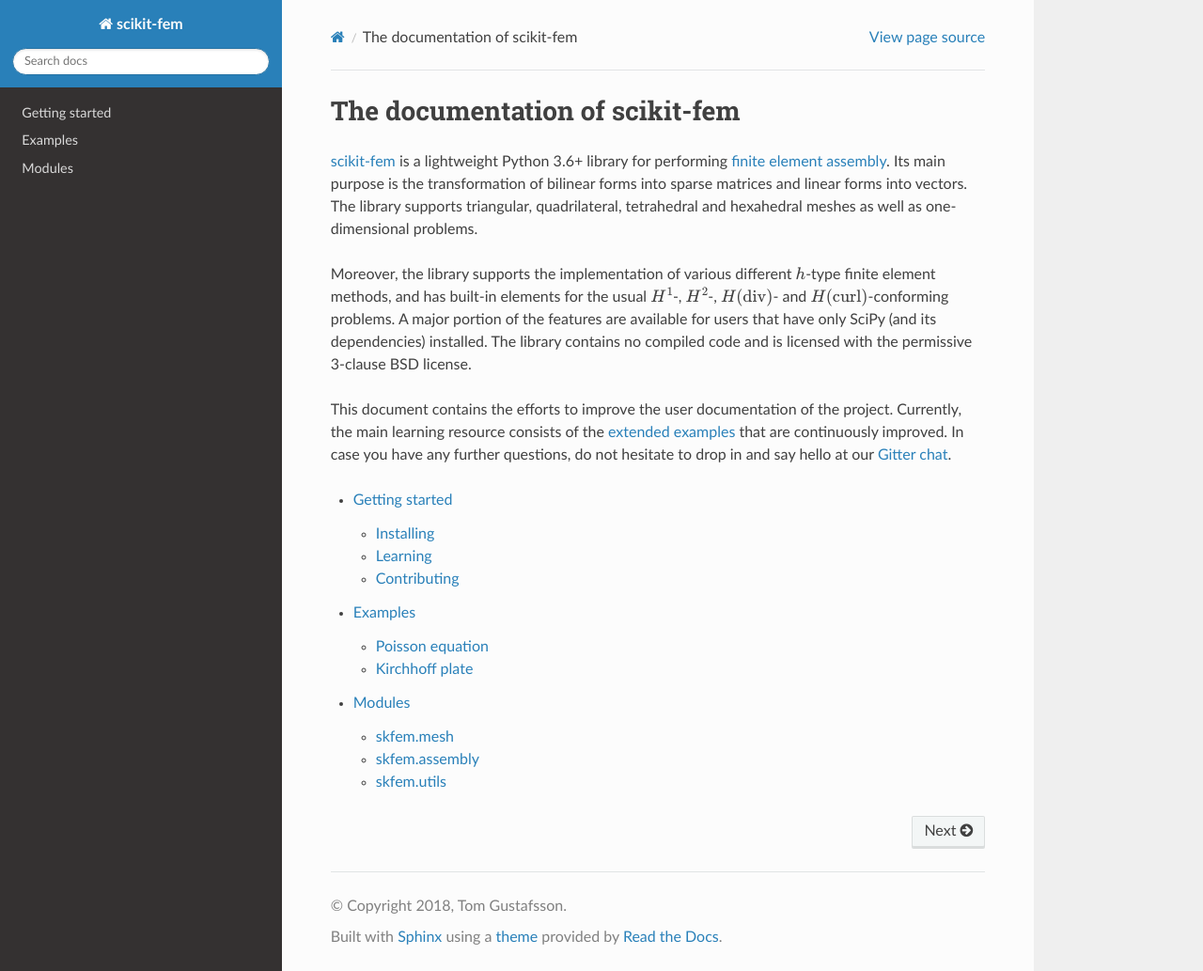
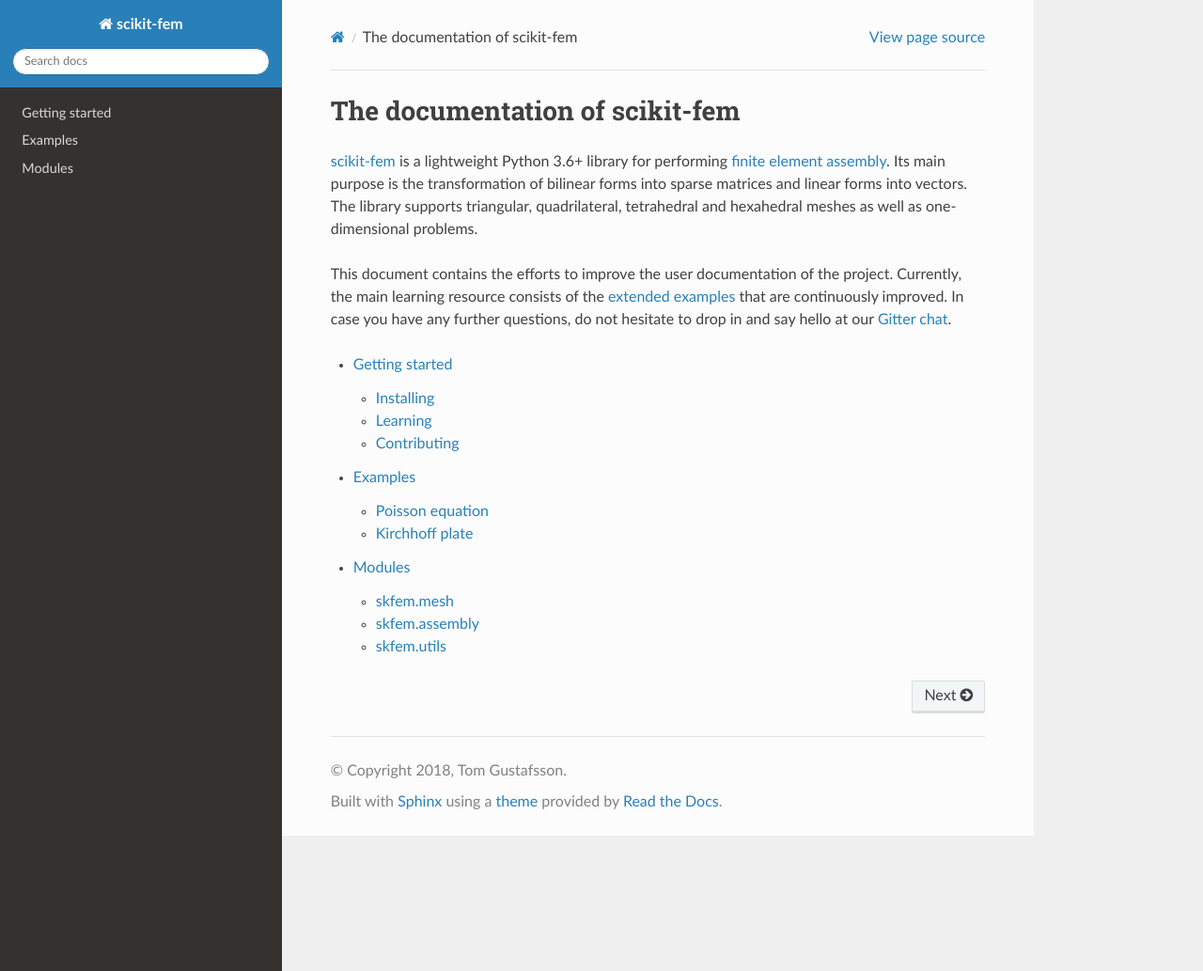
Before and after one commit to kinnala/scikit-fem, a Sphinx documentation site: the page built from docs/index.rst, in a window 1280 px wide and 1033 px high. Shown: the whole window at 94% size. Built offline with Sphinx 7.4.7 and the Read the Docs theme 2.0.0, drawn with Linux system fonts in a browser that asks for light colours.

Commit message:
Shortened doc index

```diff
--- a/docs/index.rst
+++ b/docs/index.rst
@@ -7,14 +7,6 @@
 the transformation of bilinear forms into sparse matrices and linear forms into
 vectors.  The library supports triangular, quadrilateral, tetrahedral and
 hexahedral meshes as well as one-dimensional problems.
-
-Moreover, the library supports
-the implementation of various different :math:`h`-type finite element methods,
-and has built-in elements for the usual :math:`H^1`-, :math:`H^2`-,
-:math:`H(\text{div})`- and :math:`H(\text{curl})`-conforming problems. A major
-portion of the features are available for users that have only SciPy (and its
-dependencies) installed. The library contains no compiled code and is licensed
-with the permissive 3-clause BSD license.
 
 This document contains the efforts to improve the user documentation of the
 project. Currently, the main learning resource consists of the
```
